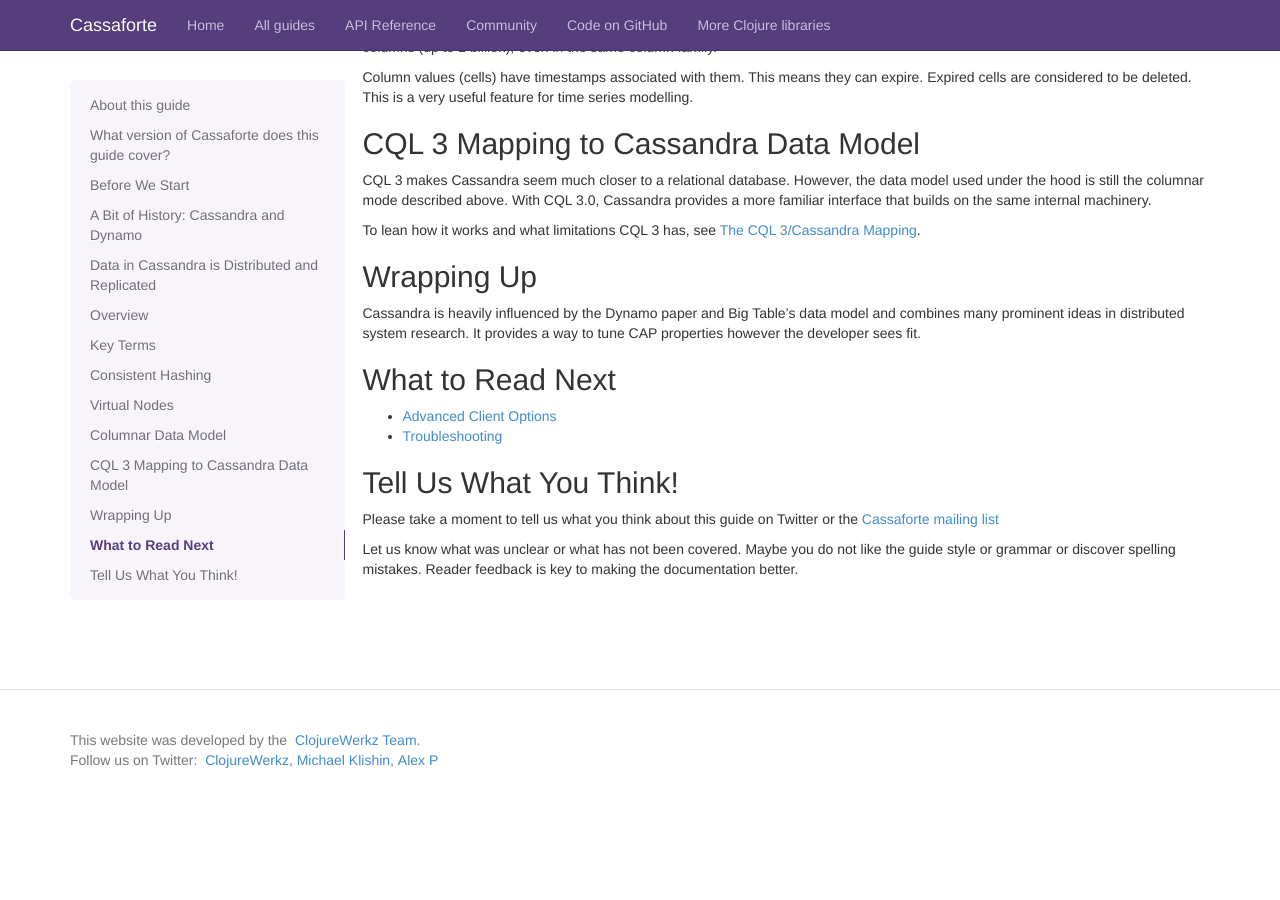
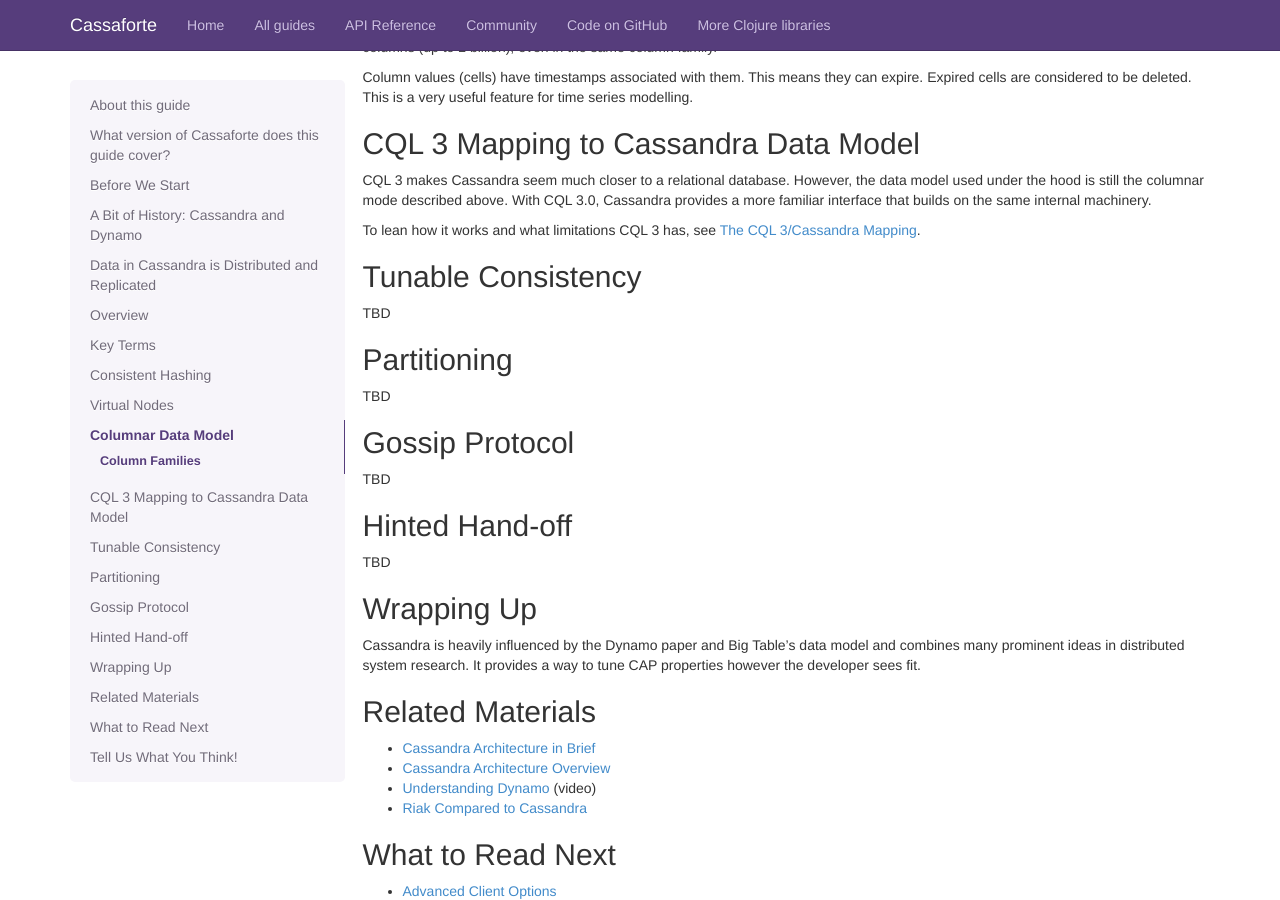
Before and after one commit to clojurewerkz/cassaforte.docs, a Jekyll site: the page built from articles/cassandra_concepts.md, in a window 1280 px wide and 900 px high, scrolled down 2149 px. Built offline with Jekyll 4.4.1, drawn with Linux system fonts in a browser that asks for light colours; some web fonts are replaced; Markdown is read by kramdown in place of the engine named in the settings; before the commit the page ends 2949 px from its top, so only the background shows below that.

Commit message:
Add a few TBD sections, references

```diff
--- a/articles/cassandra_concepts.md
+++ b/articles/cassandra_concepts.md
@@ -183,6 +183,26 @@ Cassandra provides a more familiar interface that builds on the same internal ma
 To lean how it works and what limitations CQL 3 has, see [The CQL 3/Cassandra Mapping](http://www.slideshare.net/DataStax/understanding-how-cql3-maps-to-cassandras-internal-data-structure).
 
 
+## Tunable Consistency
+
+TBD
+
+
+## Partitioning
+
+TBD
+
+
+## Gossip Protocol
+
+TBD
+
+
+## Hinted Hand-off
+
+TBD
+
+
 ## Wrapping Up
 
 Cassandra is heavily influenced by the Dynamo paper and Big Table's data model
@@ -190,6 +210,14 @@ and combines many prominent ideas in distributed system research.
 It provides a way to tune CAP properties however the developer sees fit.
 
 
+## Related Materials
+
+ * [Cassandra Architecture in Brief](http://www.datastax.com/documentation/cassandra/2.0/cassandra/architecture/architectureIntro_c.html)
+ * [Cassandra Architecture Overview](http://wiki.apache.org/cassandra/ArchitectureOverview)
+ * [Understanding Dynamo](http://nosqltapes.com/video/understanding-dynamo-with-andy-gross) (video)
+ * [Riak Compared to Cassandra](http://docs.basho.com/riak/1.2.1/references/appendices/comparisons/Riak-Compared-to-Cassandra/)
+
+
 ## What to Read Next
 
   * [Advanced Client Options](/articles/advanced_client_options.html)
```
